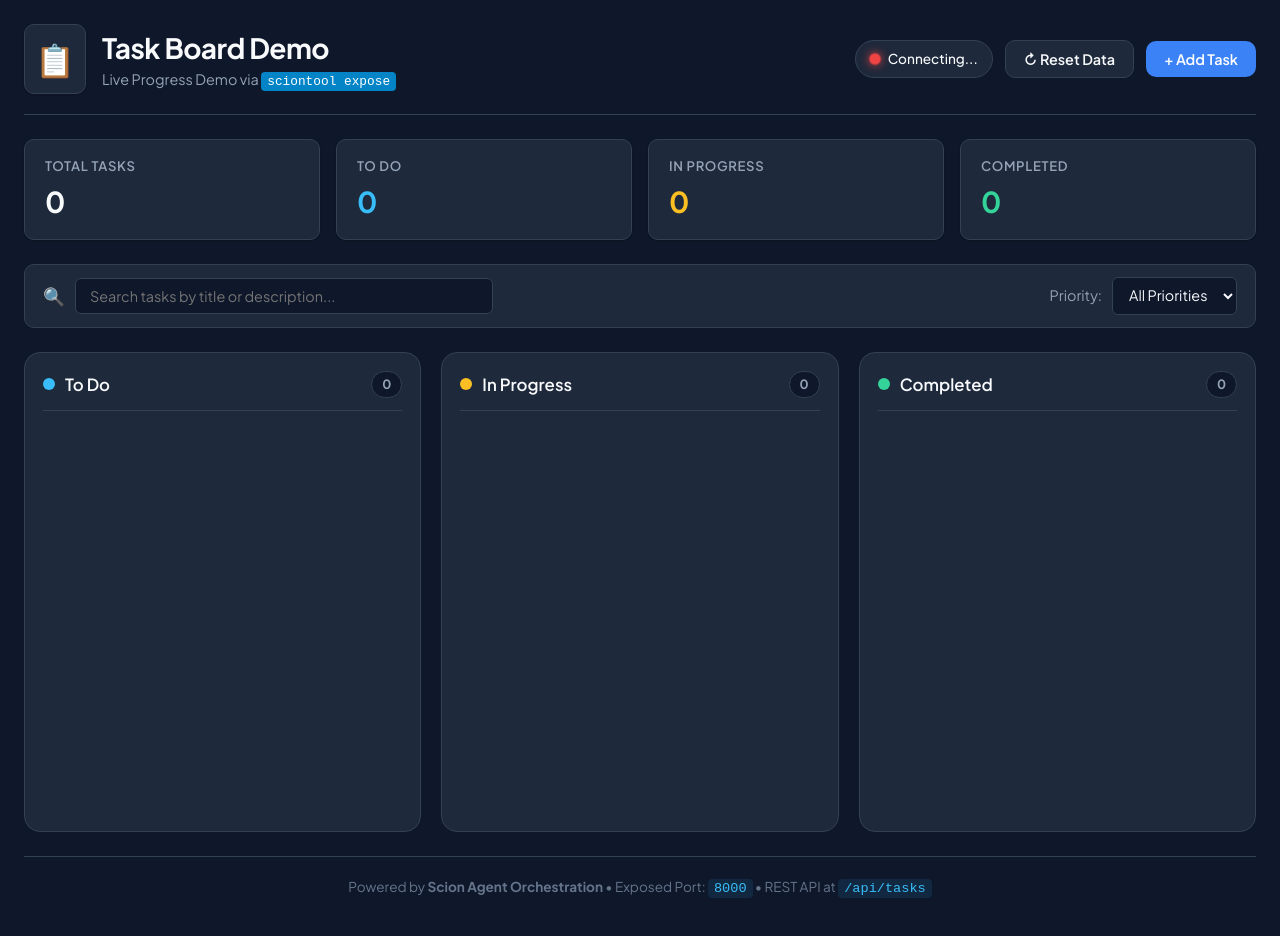
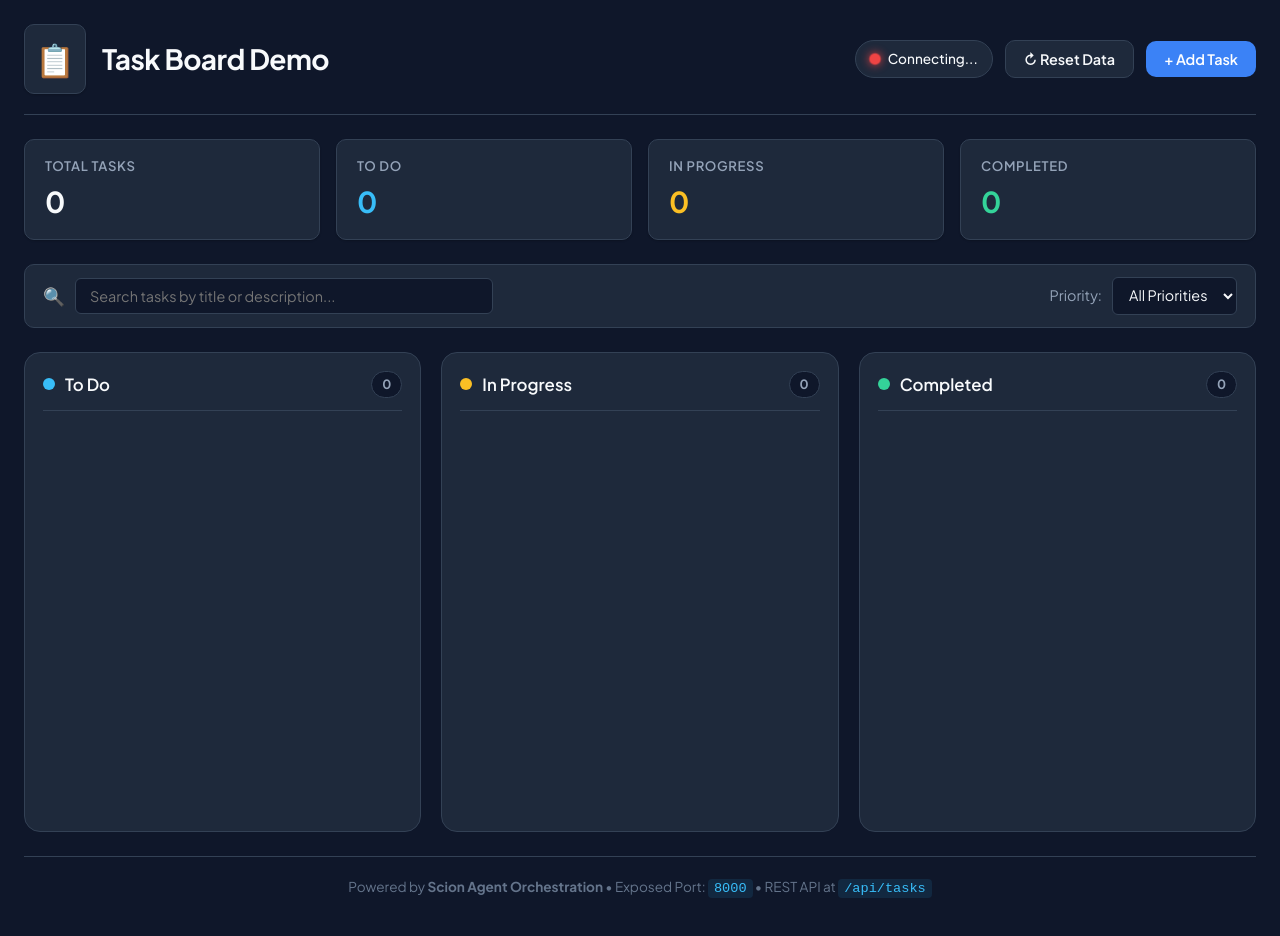
Before and after one commit to slava-samokhina/scion-testing, a plain HTML site: page frontend/index.html in a window 1280 px wide. Drawn offline with Linux system fonts and the light colour scheme; no server answers.

Commit message:
Remove sciontool expose subtitle from Task Board Demo header (#13)
Keeps only the "Task Board Demo" title; drops the "Live Progress Demo via sciontool expose" line.

Co-authored-by: Scion Agent (test) <agent@scion.dev>

```diff
--- a/frontend/index.html
+++ b/frontend/index.html
@@ -17,7 +17,6 @@
         <div class="logo-icon">📋</div>
         <div>
           <h1>Task Board Demo</h1>
-          <p class="subtitle">Live Progress Demo via <span class="badge-code">sciontool expose</span></p>
         </div>
       </div>
       <div class="header-actions">
```
